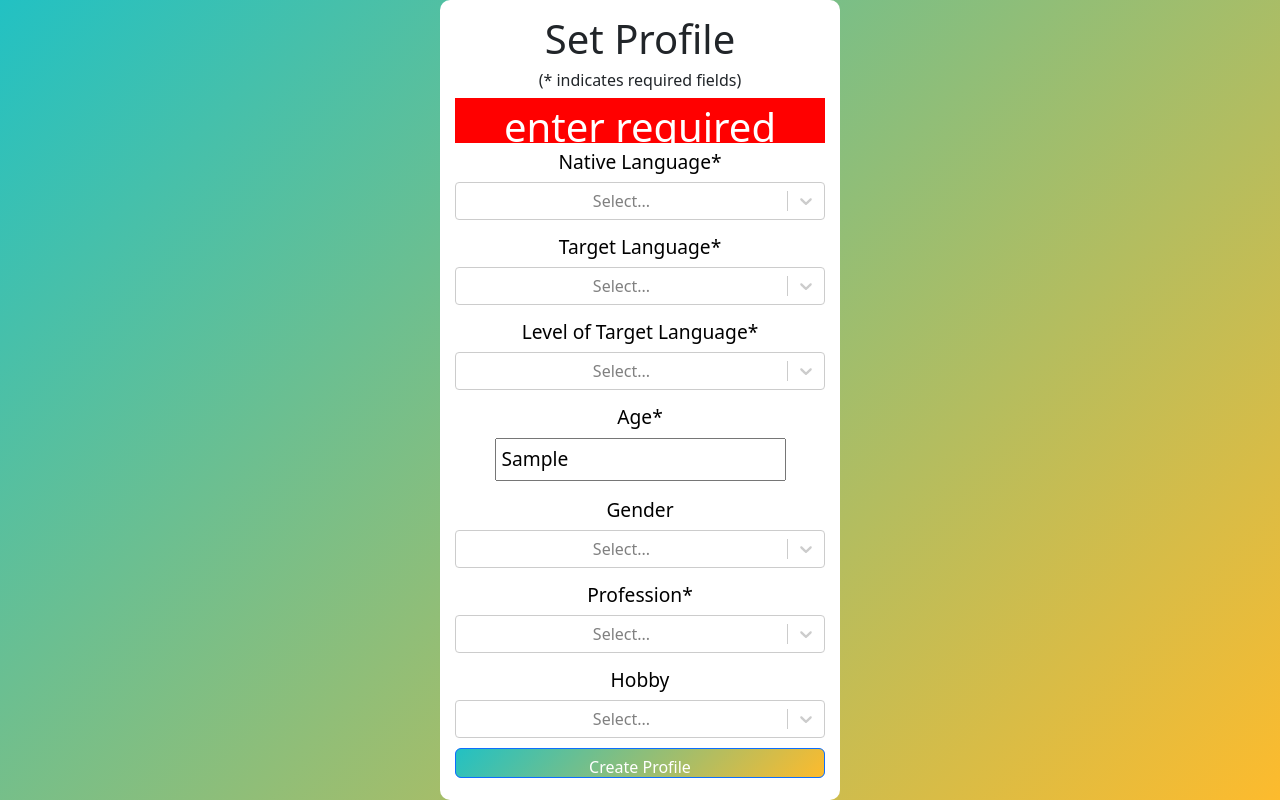
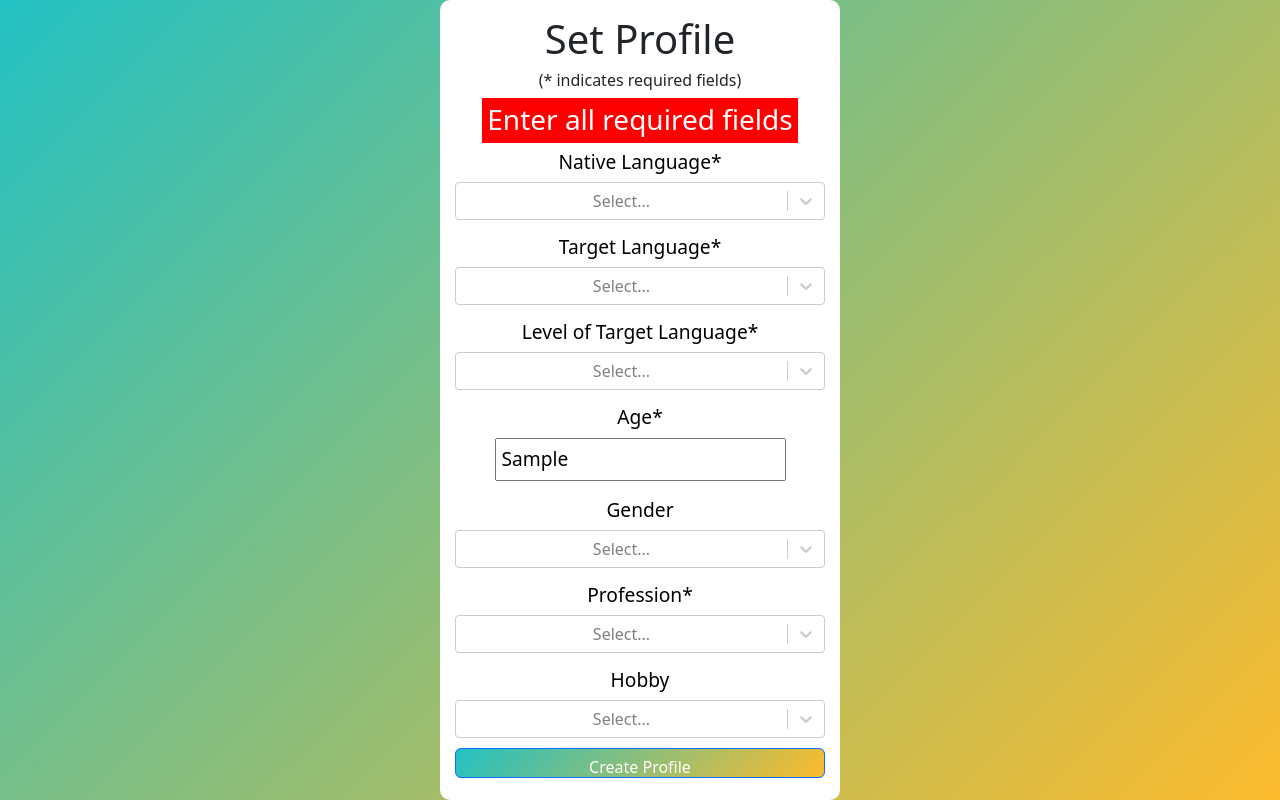
Before and after one commit to phamtoquyen/Language-Exchange-Matchmaker, a React (Create React App) app in the folder Frontend_JIA 2113 - Language Exchange Matchmaker/: page /CreateProfile in a window 1280 px wide. Both pictures are taken after typing "Sample", "Sample", "Sample", "Sample", "Sample", "Sample" into the empty fields and a click on the button "Create Profile". Built offline with nearby package versions, Linux system fonts and the light colour scheme.

Commit message:
Edited the shown error during profile creation when required inputs are ignored

```diff
--- a/Frontend_JIA 2113 - Language Exchange Matchmaker/src/Components/CreateProfile.js
+++ b/Frontend_JIA 2113 - Language Exchange Matchmaker/src/Components/CreateProfile.js
@@ -122,7 +122,7 @@ function CreateProfile() {
         style={{
           display: error ? '' : 'none',
         }}>
-        <h1>enter required fields</h1>
+        <h3>Enter all required fields</h3>
       </div>
     );
   };
```
